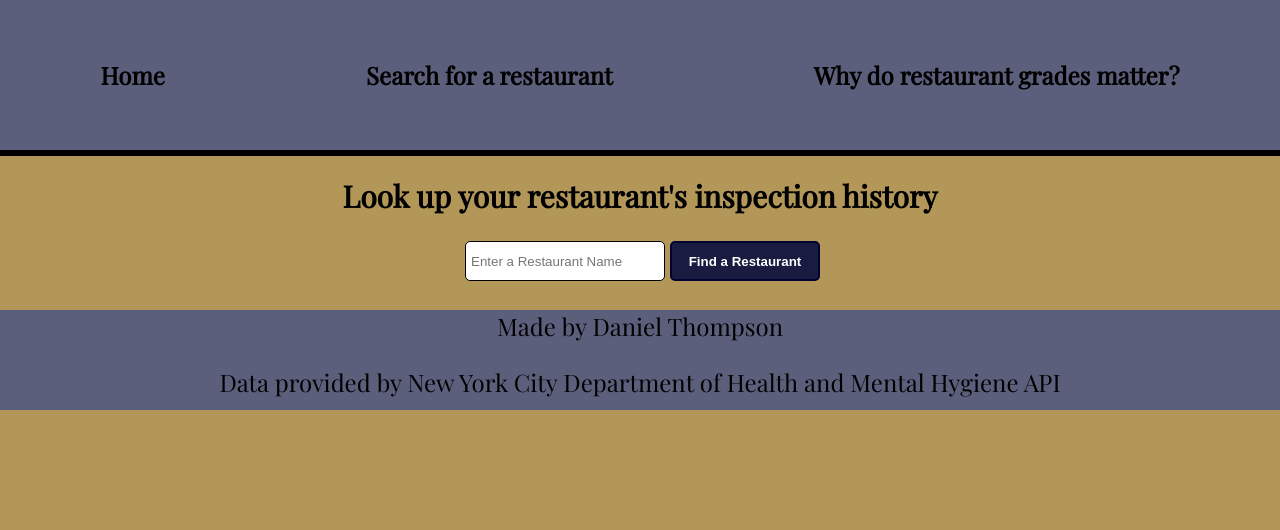
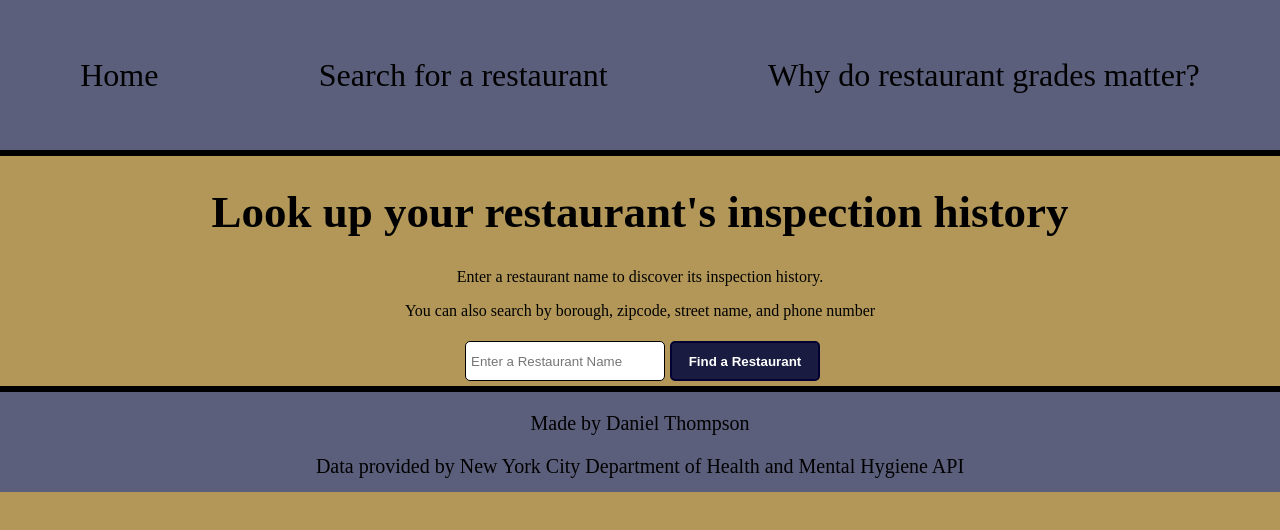
Before and after one commit to DanThomp507/Restaurant-Ratings-Project, a React (Create React App) app in the folder restaurant-ratings/: page /form/result in a window 1280 px wide. Shown: the top 530 px of the page. Built offline with nearby package versions, Linux system fonts and the light colour scheme.

Commit message:
did more styling and am working on conditional rendering of the restaurant information

```diff
--- a/restaurant-ratings/src/App.css
+++ b/restaurant-ratings/src/App.css
@@ -1,5 +1,5 @@
 body {
-  font-family: 'Playfair Display', serif;
+  font-family: futura;
   background-color: #b29758;
 }
 .nav {
@@ -8,20 +8,23 @@ body {
   align-items: center;
   height: 150px;
   border-bottom: 6px solid black;
-  font-size: 24px;
-  font-weight: bold;
+  font-size: 32px;
   text-decoration-style: none;
   background-color: #5c5f7c;
 }
 h1 {
   text-align: center;
-  font-size: 60px;
+  font-size: 80px;
+  font-weight: bold;
 }
 .welcome-page {
   display: block;
   align-content: center;
   text-align: center;
   font-size: 24px;
+}
+.welcome-p {
+  font-size: 45px;
 }
 .welcome-image {
   display: block;
@@ -30,6 +33,7 @@ h1 {
   margin-left: auto;
   margin-right: auto;
   padding: 20px 10px 10px 10px;
+  z-index: -5;
 }
 .button-display {
   width: 200px;
@@ -43,10 +47,18 @@ h1 {
 }
 .restaurant-list {
   text-align: center;
-  border: 2px solid black;
+  display: flex;
+  flex-direction: column;
+  justify-content: center;
+  border: solid 2px black;
+  margin: 50px;
+  float: none;
+}
+.restaurant-header {
+font-size: 45px;
 }
 .search-header {
-  font-size: 30px;
+  font-size: 45px;
 }
 .search-form {
   display: block;
@@ -71,10 +83,9 @@ input {
   color: white;
   font-weight: bold;
 }
-.content-wrap {
-  padding-bottom: 60px;
-}
+
 .footer {
+  border-top: 6px solid black;
   text-align: center;
   position: relative;
   right: 0;
@@ -84,5 +95,5 @@ input {
   height: 100px;
   background: #5c5f7c;
   color: black;
-  font-size: 24px;
+  font-size: 20px;
 }
--- a/restaurant-ratings/src/components/RestaurantInfo.jsx
+++ b/restaurant-ratings/src/components/RestaurantInfo.jsx
@@ -1,15 +1,18 @@
 import React from 'react';
+
 const RestaurantInfo = (props) => {
   const {restaurants} = props;
   return (
     <div className="restaurant-info">
     {
-        restaurants.map(el => (
-        <div className="restaurant-list">
-        <h1>{el.dba}</h1>
+        restaurants.map((el, i) => (
+        <div className="restaurant-list" key={i}>
+        <h1 className="restaurant-header">{el.dba}</h1>
         <h2>Cuisine: {el.cuisine_description}</h2>
         <h2>Grade: {el.grade}</h2>
-        <h2>Graded Date: {el.grade_date}</h2>
+        <h2>Grade Date: {parseFloat(el.grade_date)} </h2>
+        <h2>{el.action}</h2>
+        <p>{el.violation_description} </p>
         </div>
       ))}
     </div>
--- a/restaurant-ratings/src/components/SearchForm.jsx
+++ b/restaurant-ratings/src/components/SearchForm.jsx
@@ -25,6 +25,8 @@ class SearchForm extends Component {
     }>
     <div className="search-form">
     <h1 className="search-header">Look up your restaurant's inspection history</h1>
+    <p>Enter a restaurant name to discover its inspection history.</p>
+    <p>You can also search by borough, zipcode, street name, and phone number</p>
     <input type="text"
            className="input"
            placeholder="Enter a Restaurant Name"
--- a/restaurant-ratings/src/components/Welcome.jsx
+++ b/restaurant-ratings/src/components/Welcome.jsx
@@ -5,7 +5,7 @@ const Welcome = () => {
   return (
     <div className="welcome-page">
       <h1 className="welcome">Restaurants Rated</h1>
-      <p>See if your favorite New York restaurants make the grade</p>
+      <p className="welcome-p">See if your favorite New York restaurants make the grade</p>
       <button className="button-display"><Link to="/form"
       style={{ textDecoration: 'none', color: 'white' }}>
       Find a Restaurant
```
